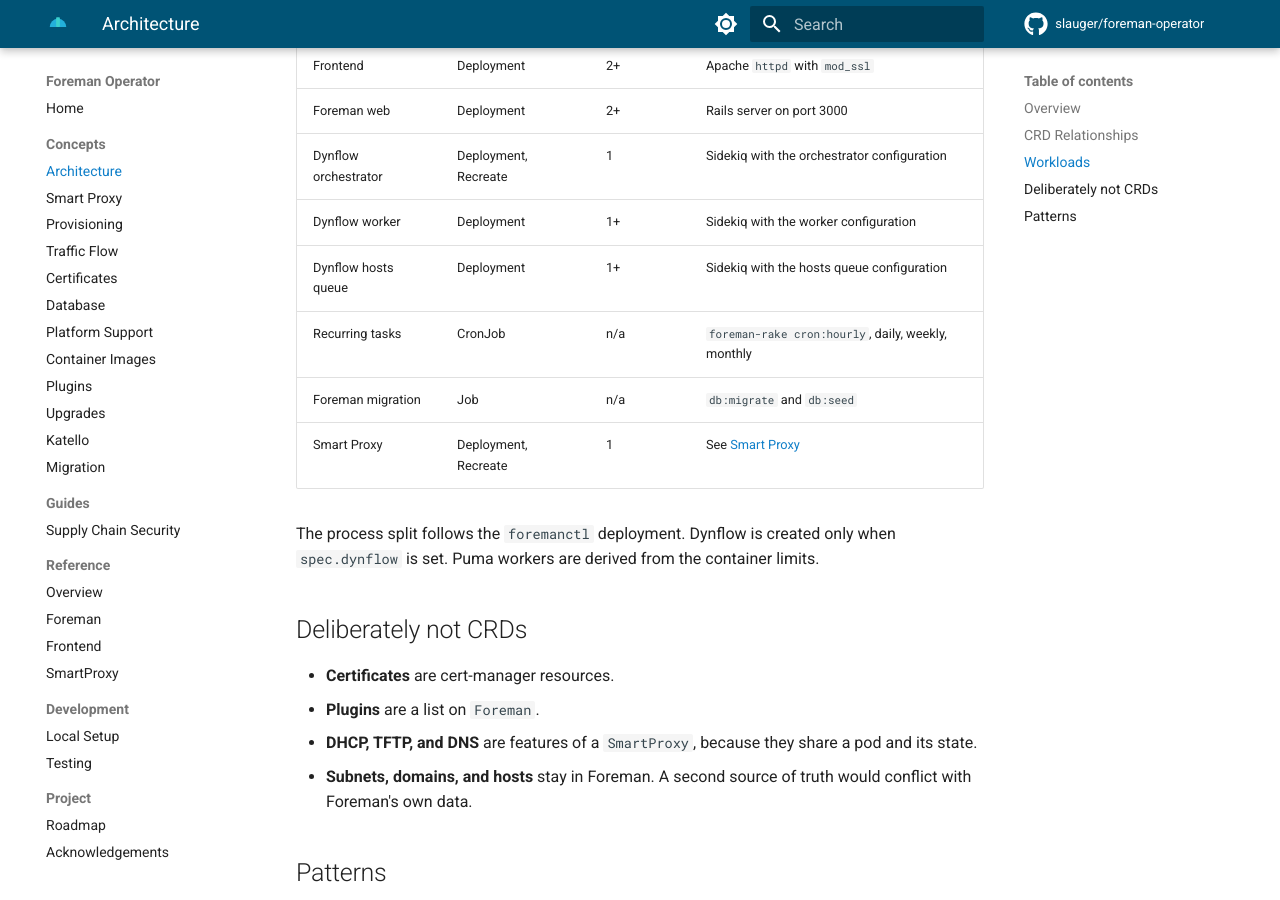
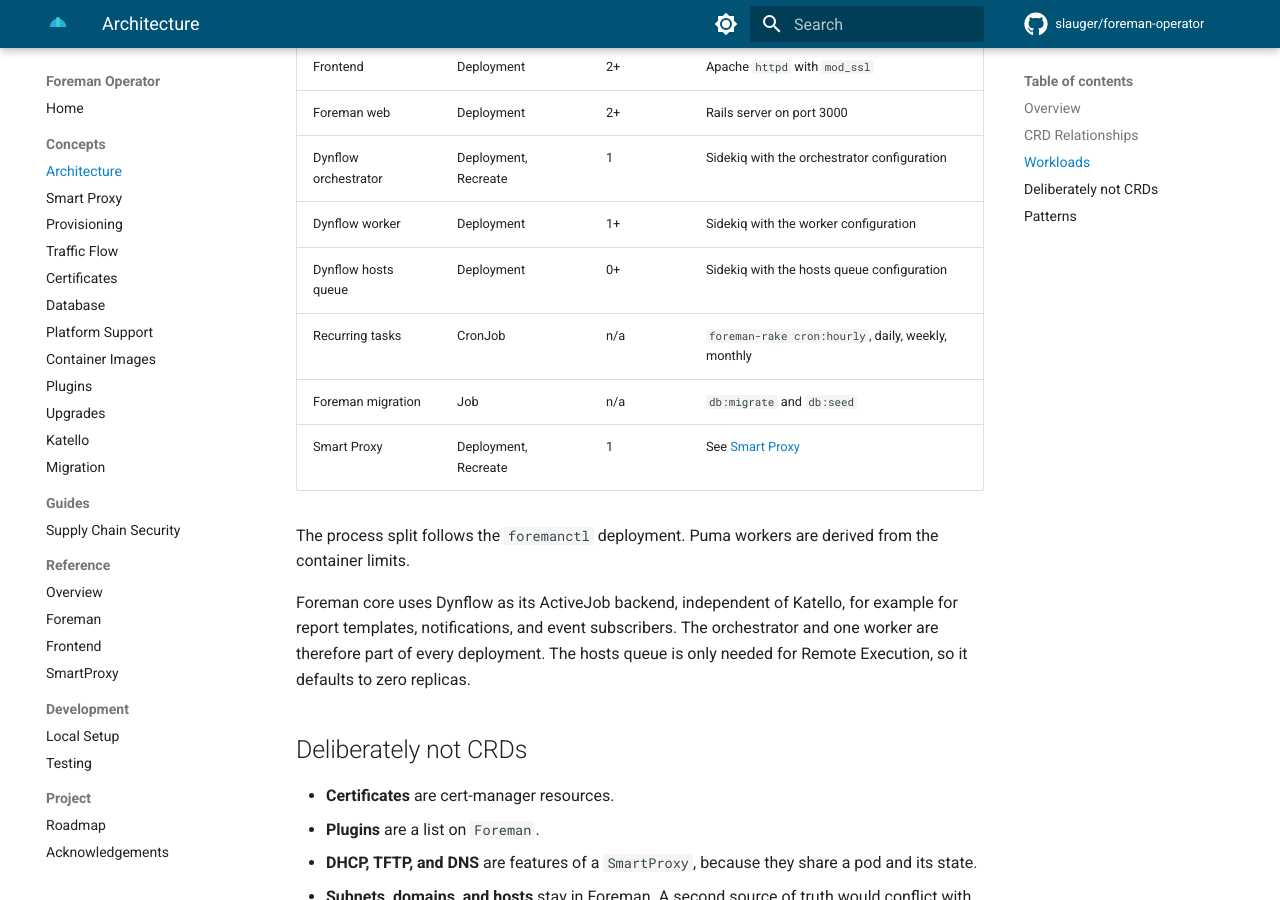
Before and after one commit to slauger/foreman-operator, an MkDocs documentation site: the page built from docs/concepts/architecture.md, in a window 1280 px wide and 900 px high, scrolled down 1004 px. Built offline with MkDocs 1.6.1 and Material for MkDocs 9.7.7, drawn with Linux system fonts in a browser that asks for light colours; comment, search, counter and statistics services are not loaded.

Commit message:
feat: make Dynflow part of every deployment

```diff
--- a/docs/concepts/architecture.md
+++ b/docs/concepts/architecture.md
@@ -48,12 +48,14 @@ flowchart TD
 | Foreman web | Deployment | 2+ | Rails server on port 3000 |
 | Dynflow orchestrator | Deployment, Recreate | 1 | Sidekiq with the orchestrator configuration |
 | Dynflow worker | Deployment | 1+ | Sidekiq with the worker configuration |
-| Dynflow hosts queue | Deployment | 1+ | Sidekiq with the hosts queue configuration |
+| Dynflow hosts queue | Deployment | 0+ | Sidekiq with the hosts queue configuration |
 | Recurring tasks | CronJob | n/a | `foreman-rake cron:hourly`, daily, weekly, monthly |
 | Foreman migration | Job | n/a | `db:migrate` and `db:seed` |
 | Smart Proxy | Deployment, Recreate | 1 | See [Smart Proxy](smart-proxy.md) |
 
-The process split follows the `foremanctl` deployment. Dynflow is created only when `spec.dynflow` is set. Puma workers are derived from the container limits.
+The process split follows the `foremanctl` deployment. Puma workers are derived from the container limits.
+
+Foreman core uses Dynflow as its ActiveJob backend, independent of Katello, for example for report templates, notifications, and event subscribers. The orchestrator and one worker are therefore part of every deployment. The hosts queue is only needed for Remote Execution, so it defaults to zero replicas.
 
 ## Deliberately not CRDs
 
```
Also changed, not shown: other parts of docs/concepts/architecture.md (+1 -1 lines), README.md (+2 -2 lines), docs/concepts/database.md (+1 -1 lines), docs/reference/foreman.md (+1 -1 lines), docs/roadmap.md (+2 -2 lines), 6 other files.
